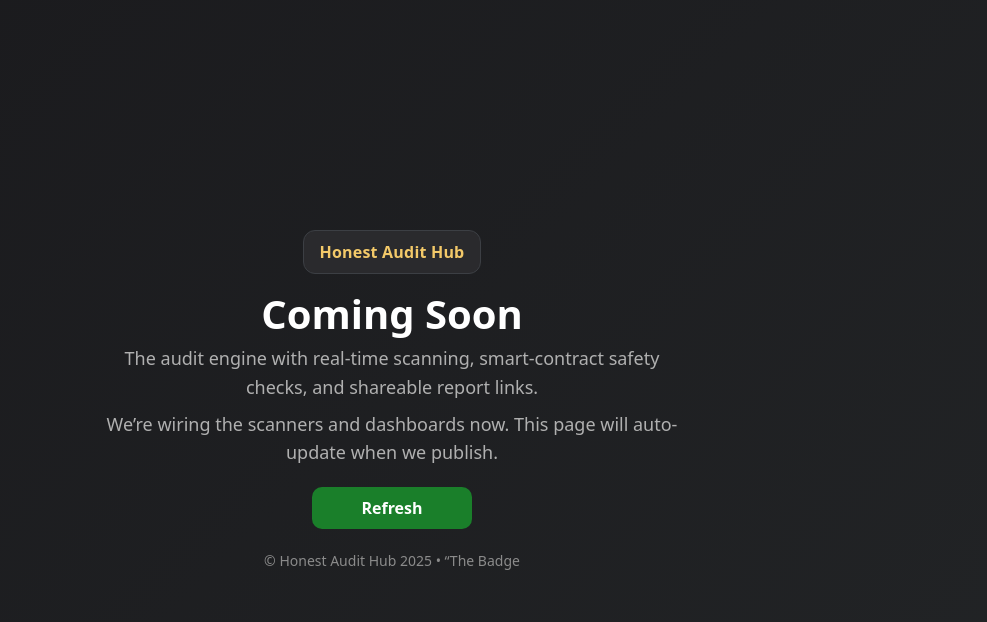
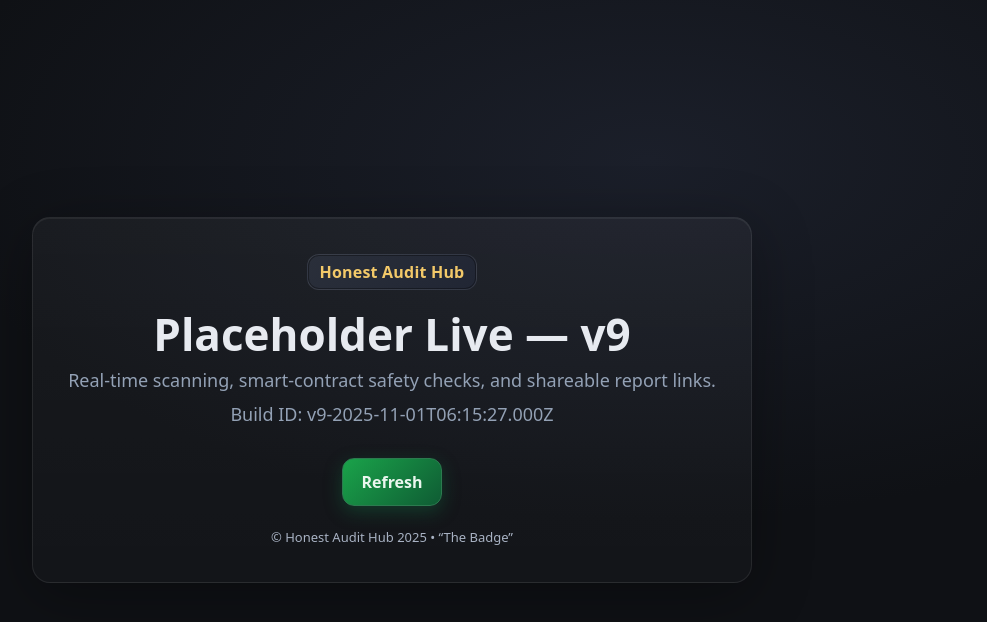
Before and after one commit to nscan7777-del/audit-hub, a plain HTML site: page index.html in a window 1280 px wide. Shown: the whole page, without its empty margins (248-1235 px from the left). Drawn offline with Linux system fonts and the light colour scheme.

Commit message:
Update index.html

```diff
--- a/index.html
+++ b/index.html
@@ -1,131 +1,77 @@
-<!DOCTYPE html>
+<!doctype html>
 <html lang="en">
 <head>
   <meta charset="utf-8" />
   <meta name="viewport" content="width=device-width, initial-scale=1" />
-  <title>Honest Audit Hub</title>
+  <title>Honest Audit Hub — Placeholder v9</title>
 
-  <!-- Temporary: keep the placeholder out of Google until we ship -->
-  <meta name="robots" content="noindex, nofollow" />
-
-  <!-- Branding / browser chrome -->
-  <meta name="theme-color" content="#181a1b" />
-  <meta name="color-scheme" content="dark" />
-  <link rel="icon" href="/favicon.ico" />
-
-  <!-- Social preview (safe defaults; update later when we add a hero image) -->
-  <meta property="og:title" content="Honest Audit Hub" />
-  <meta property="og:description" content="Real-time scanning, smart-contract safety checks, and shareable audit reports." />
-  <meta property="og:type" content="website" />
-  <meta property="og:url" content="https://audit-hub.vercel.app/" />
-  <meta name="description" content="Real-time scanning, smart-contract safety checks, and shareable audit reports." />
+  <!-- Try to defeat any stale caches in browsers/proxies -->
+  <meta http-equiv="cache-control" content="no-cache, no-store, must-revalidate" />
+  <meta http-equiv="pragma" content="no-cache" />
+  <meta http-equiv="expires" content="0" />
 
   <style>
     :root{
-      --bg0:#1a1a1d;
-      --bg1:#222426;
-      --card:#2a2a2d;
-      --text:#e6e6e6;
-      --muted:#b0b0b0;
-      --accent:#1a7f2a;
-      --accent-2:#0f5e1c;
-      --gold:#f3c969;
-      --ring:#66ff9a;
+      --bg0:#0f1115; --card:#1b1f2a; --text:#e7eaf0; --muted:#93a1b5;
+      --accent:#2dd36f; --gold:#f3c969;
     }
-    * { box-sizing:border-box; }
-    html,body{ height:100%; }
+    *{box-sizing:border-box;}
+    html,body{height:100%}
     body{
       margin:0;
-      font-family: system-ui, -apple-system, Segoe UI, Roboto, Ubuntu, Cantarell, "Helvetica Neue", Arial, "Noto Sans", "Apple Color Emoji", "Segoe UI Emoji", "Segoe UI Symbol";
-      background: linear-gradient(135deg, var(--bg0), var(--bg1));
-      color: var(--text);
+      font-family: system-ui, -apple-system, Segoe UI, Roboto, Ubuntu;
+      color:var(--text);
+      background:
+        radial-gradient(1200px 600px at 70% 20%, #1b1f2a 0%, #0f1115 60%),
+        linear-gradient(135deg,#0f1115,#0b0d12);
       display:flex;
-      min-height:100svh; /* correct height on mobile browsers */
+      align-items:center;
+      justify-content:center;
     }
-
-    .wrap{
-      margin:auto;
-      width:min(720px, 92vw);
-      padding:24px;
+    .card{
+      width:min(720px,92vw);
       text-align:center;
+      background:linear-gradient(180deg, rgba(255,255,255,.04), rgba(255,255,255,.02));
+      border:1px solid rgba(255,255,255,.08);
+      border-radius:18px;
+      padding:36px 28px;
+      box-shadow:0 12px 60px rgba(0,0,0,.32), inset 0 1px 0 rgba(255,255,255,.06);
     }
-
-    header .badge{
-      display:inline-block;
-      background: var(--card);
-      border:1px solid #3c3f44;
-      color: var(--gold);
-      font-weight:700;
-      padding:10px 16px;
-      border-radius:12px;
-      letter-spacing:.2px;
-      margin-bottom:18px;
+    .badge{
+      display:inline-block; font-weight:700; letter-spacing:.2px;
+      background:linear-gradient(135deg,#2a2f3a,#212634);
+      color:var(--gold); border:1px solid rgba(255,255,255,.08);
+      padding:6px 12px; border-radius:12px; margin-bottom:14px;
+      box-shadow: inset 0 0 0 1px rgba(0,0,0,.35);
     }
-
-    h1{
-      margin:0 0 8px;
-      font-size:clamp(28px, 4.5vw, 40px);
-      line-height:1.1;
-      color:#fff;
+    h1{font-size:44px; margin:6px 0 10px; line-height:1.1}
+    p.lead{margin:10px 0; color:var(--muted); font-size:18px}
+    .btn{
+      display:inline-block; margin-top:22px; padding:12px 18px;
+      border-radius:12px; text-decoration:none; font-weight:600;
+      border:1px solid #2c7a4f; background:linear-gradient(135deg,#1aa34a,#0f5c34);
+      color:#eaf6ee; box-shadow:0 6px 18px rgba(16,122,72,.35);
     }
-    p{
-      margin:8px auto 0;
-      color:var(--muted);
-      font-size:clamp(16px, 2.7vw, 18px);
-      line-height:1.6;
-      max-width:56ch;
-    }
-
-    .row{ display:flex; justify-content:center; gap:12px; margin-top:20px; flex-wrap:wrap; }
-
-    .btn{
-      appearance:none;
-      border:none;
-      background: var(--accent);
-      color:#fff;
-      font-weight:700;
-      padding:10px 16px;
-      border-radius:10px;
-      text-decoration:none;
-      cursor:pointer;
-      transition: transform .12s ease, box-shadow .12s ease, background .12s ease;
-      min-width:160px;
-    }
-    .btn:hover{ background:#1e8c30; transform:translateY(-1px); }
-    .btn:active{ background:var(--accent-2); transform:translateY(0); }
-    .btn:focus-visible{
-      outline:none;
-      box-shadow:0 0 0 3px color-mix(in srgb, var(--ring) 60%, transparent);
-    }
-
-    footer{
-      margin-top:22px;
-      color:#8b8b8b;
-      font-size:14px;
-      padding-bottom: env(safe-area-inset-bottom);
-    }
-
-    /* Reduce motion kindness */
-    @media (prefers-reduced-motion: reduce){
-      .btn{ transition:none; }
-    }
+    footer{margin-top:22px; color:#a8b2c3; font-size:13px}
   </style>
 </head>
 <body>
-  <div class="wrap">
-    <header>
-      <div class="badge" aria-label="Site badge">Honest Audit Hub</div>
-    </header>
+  <main class="card" role="main" aria-labelledby="title">
+    <div class="badge">Honest Audit Hub</div>
+    <h1 id="title">Placeholder Live — v9</h1>
 
-    <main aria-labelledby="title">
-      <h1 id="title">Coming Soon</h1>
-      <p>The audit engine with real-time scanning, smart-contract safety checks, and shareable report links.</p>
-      <p>We’re wiring the scanners and dashboards now. This page will auto-update when we publish.</p>
+    <p class="lead">Real-time scanning, smart-contract safety checks, and shareable report links.</p>
+    <p class="lead">Build ID: <span id="build-id"></span></p>
 
-      <div class="row">
-        <a class="btn" href="/" aria-label="Refresh this page">Refresh</a>
-      </div>
-    </main>
+    <a class="btn" href="/" aria-label="Refresh">Refresh</a>
+    <footer>© Honest Audit Hub 2025 • “The Badge”</footer>
+  </main>
 
-    <footer>
-      © Honest Audit Hub 2025 • “The Badge
+  <script>
+    // Give you a clearly changing “Build ID” on screen
+    // so you can confirm you’re seeing the new deployment.
+    document.getElementById('build-id').textContent =
+      'v9-' + new Date().toISOString();
+  </script>
+</body>
+</html>
```
